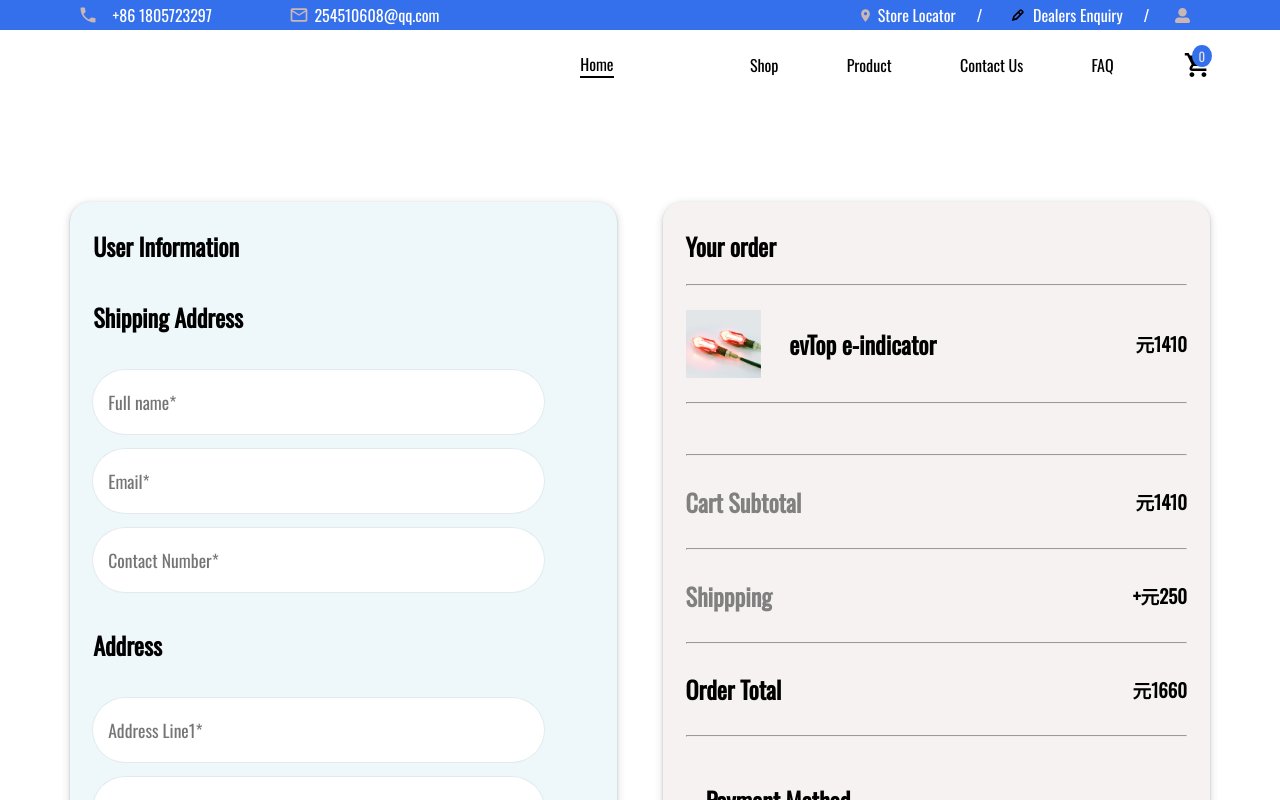
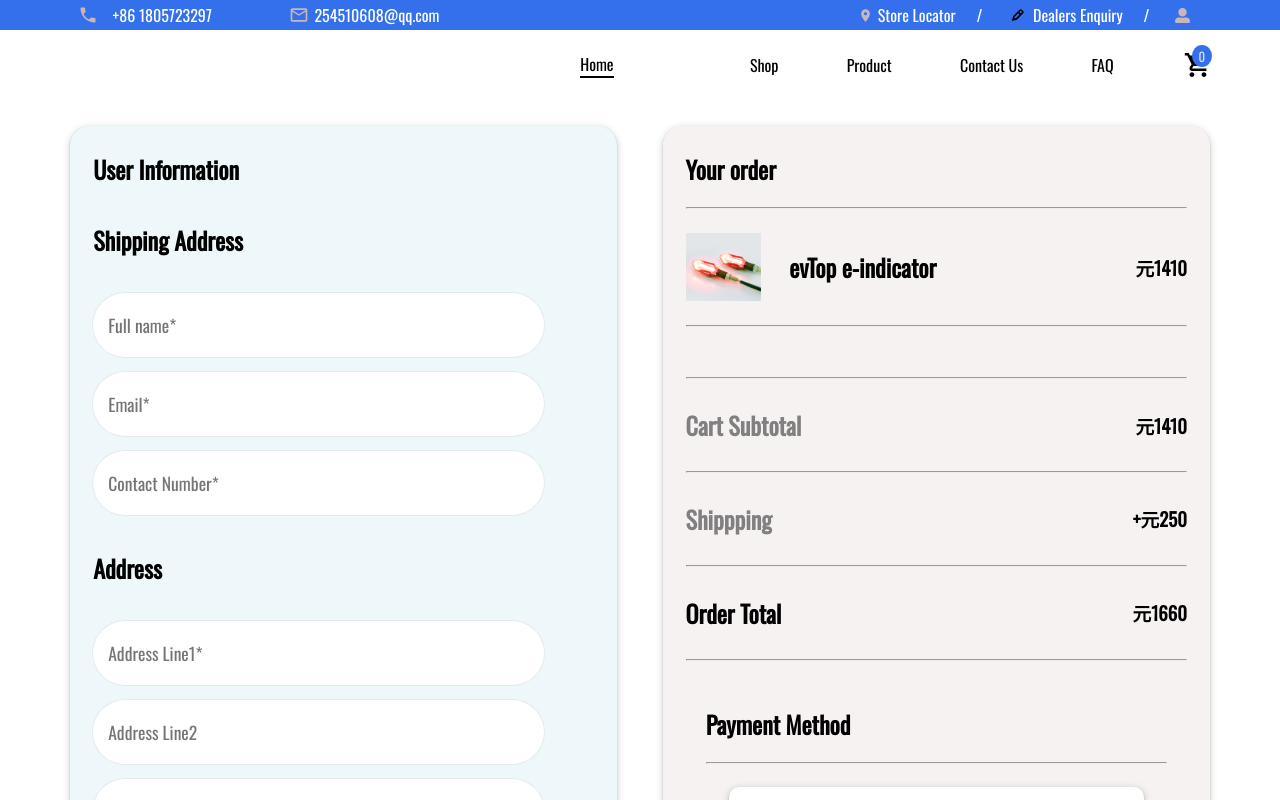
Before and after one commit to mbragi/Jelly-frontend, a React (Create React App) app: page /checkout in a window 1280 px wide. Shown: the top 800 px of the page. Built offline with nearby package versions, Linux system fonts and the light colour scheme.

Commit message:
chore: alignment fix on checkout page

```diff
--- a/src/pages/checkout/CheckOut.css
+++ b/src/pages/checkout/CheckOut.css
@@ -5,7 +5,7 @@
 .col-2{
     display: flex;
     width: 89%;
-    margin: 8% auto 0;
+    margin: 2% auto 0;
     justify-content: space-between;
 }
 .cart-sum, .cart-order{
```
